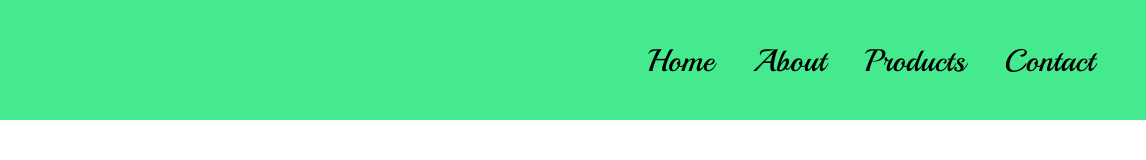
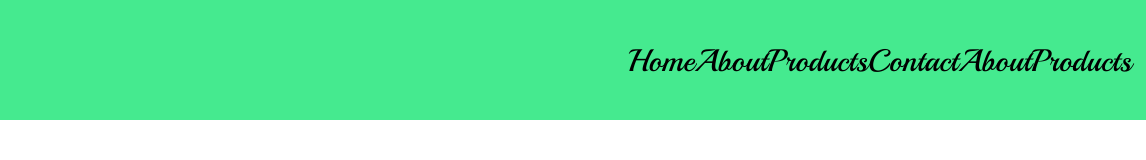
Before and after one commit to JIAMETRIC/football, a plain HTML site: page index.html in a window 1280 px wide. Shown: the full height of the page, 134-1280 px from the left. Drawn offline with Linux system fonts and the light colour scheme.

Commit message:
new file created

```diff
--- a/index.html
+++ b/index.html
@@ -16,6 +16,8 @@
                 <li><a href="#">About</a></li>
                 <li><a href="#">Products</a></li>
                 <li><a href="#">Contact</a></li>
+                <li><a href="#">About</a></li>
+                <li><a href="#">Products</a></li>
             </ul>
         </nav>
     </header>
```
Also changed, not shown: 1.html (added).
